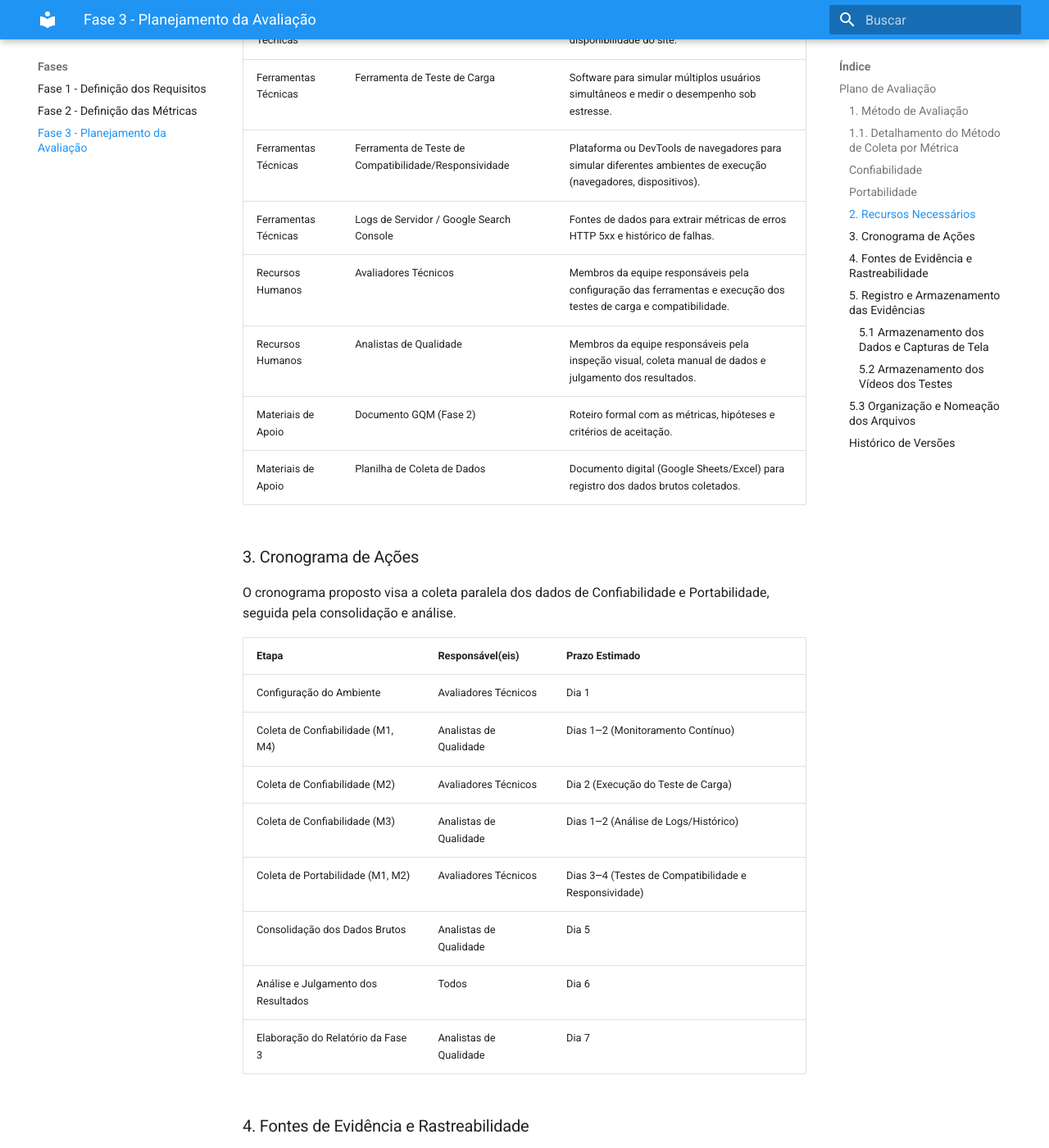
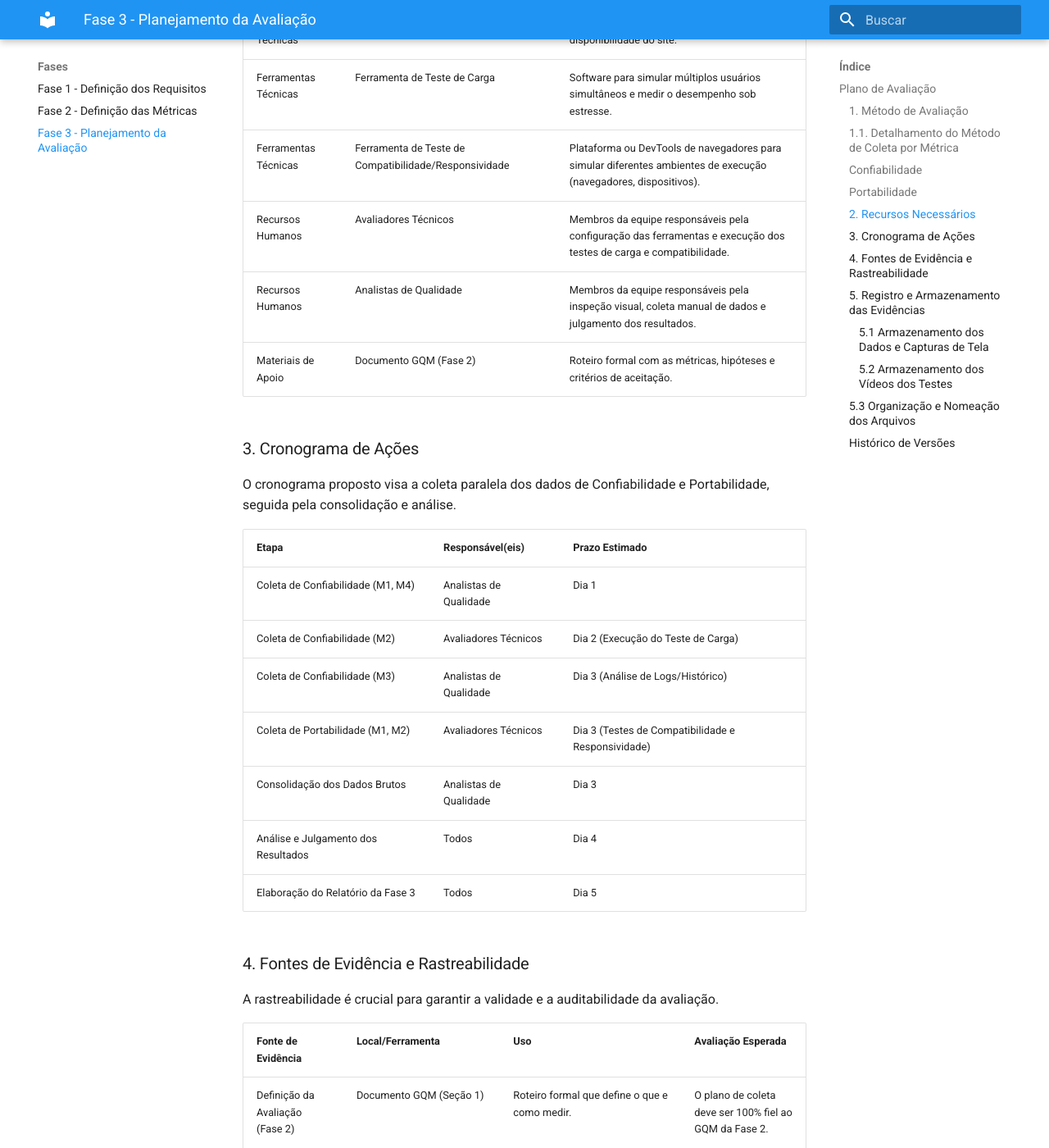
Before and after one commit to FCTE-Qualidade-de-Software-1/2025-2_T02_FRANCES-ALLEN, an MkDocs documentation site: the page built from docs/fase3.md, in a window 1280 px wide and 1400 px high, scrolled down 2652 px. Shown: the whole window at 82% size. Built offline with MkDocs 1.6.1 and Material for MkDocs 9.7.7, drawn with Linux system fonts in a browser that asks for light colours; some of the changed text lies outside the part shown.

Commit message:
ferramentas e cronograma

```diff
--- a/docs/fase3.md
+++ b/docs/fase3.md
@@ -43,11 +43,9 @@ A execução da avaliação requer a mobilização de recursos humanos, materiai
 | Ferramentas Técnicas  | Serviço de Monitoramento de Uptime          | Plataforma para monitoramento contínuo da disponibilidade do site.        |
 | Ferramentas Técnicas  | Ferramenta de Teste de Carga                | Software para simular múltiplos usuários simultâneos e medir o desempenho sob estresse. |
 | Ferramentas Técnicas  | Ferramenta de Teste de Compatibilidade/Responsividade | Plataforma ou DevTools de navegadores para simular diferentes ambientes de execução (navegadores, dispositivos). |
-| Ferramentas Técnicas  | Logs de Servidor / Google Search Console    | Fontes de dados para extrair métricas de erros HTTP 5xx e histórico de falhas. |
 | Recursos Humanos      | Avaliadores Técnicos                        | Membros da equipe responsáveis pela configuração das ferramentas e execução dos testes de carga e compatibilidade. |
 | Recursos Humanos      | Analistas de Qualidade                      | Membros da equipe responsáveis pela inspeção visual, coleta manual de dados e julgamento dos resultados. |
 | Materiais de Apoio    | Documento GQM (Fase 2)                      | Roteiro formal com as métricas, hipóteses e critérios de aceitação.       |
-| Materiais de Apoio    | Planilha de Coleta de Dados                 | Documento digital (Google Sheets/Excel) para registro dos dados brutos coletados. |
 
 
 ### 3. Cronograma de Ações
@@ -56,14 +54,13 @@ O cronograma proposto visa a coleta paralela dos dados de Confiabilidade e Porta
 
 | Etapa                                   | Responsável(eis)        | Prazo Estimado                               |
 |----------------------------------------|--------------------------|----------------------------------------------|
-| Configuração do Ambiente               | Avaliadores Técnicos     | Dia 1                                        |
-| Coleta de Confiabilidade (M1, M4)      | Analistas de Qualidade   | Dias 1‒2 (Monitoramento Contínuo)            |
+| Coleta de Confiabilidade (M1, M4)      | Analistas de Qualidade   | Dia 1           |
 | Coleta de Confiabilidade (M2)          | Avaliadores Técnicos     | Dia 2 (Execução do Teste de Carga)          |
-| Coleta de Confiabilidade (M3)          | Analistas de Qualidade   | Dias 1‒2 (Análise de Logs/Histórico)         |
-| Coleta de Portabilidade (M1, M2)       | Avaliadores Técnicos     | Dias 3‒4 (Testes de Compatibilidade e Responsividade) |
-| Consolidação dos Dados Brutos          | Analistas de Qualidade   | Dia 5                                        |
-| Análise e Julgamento dos Resultados    | Todos                    | Dia 6                                        |
-| Elaboração do Relatório da Fase 3      | Analistas de Qualidade   | Dia 7                                        |
+| Coleta de Confiabilidade (M3)          | Analistas de Qualidade   | Dia 3 (Análise de Logs/Histórico)         |
+| Coleta de Portabilidade (M1, M2)       | Avaliadores Técnicos     | Dia 3 (Testes de Compatibilidade e Responsividade) |
+| Consolidação dos Dados Brutos          | Analistas de Qualidade   | Dia 3                                       |
+| Análise e Julgamento dos Resultados    | Todos                    | Dia 4                                       |
+| Elaboração do Relatório da Fase 3      | Todos  | Dia 5                                        |
 
 
 ### 4. Fontes de Evidência e Rastreabilidade
```
Also changed, not shown: other parts of docs/fase3.md (+6 -6 lines).
